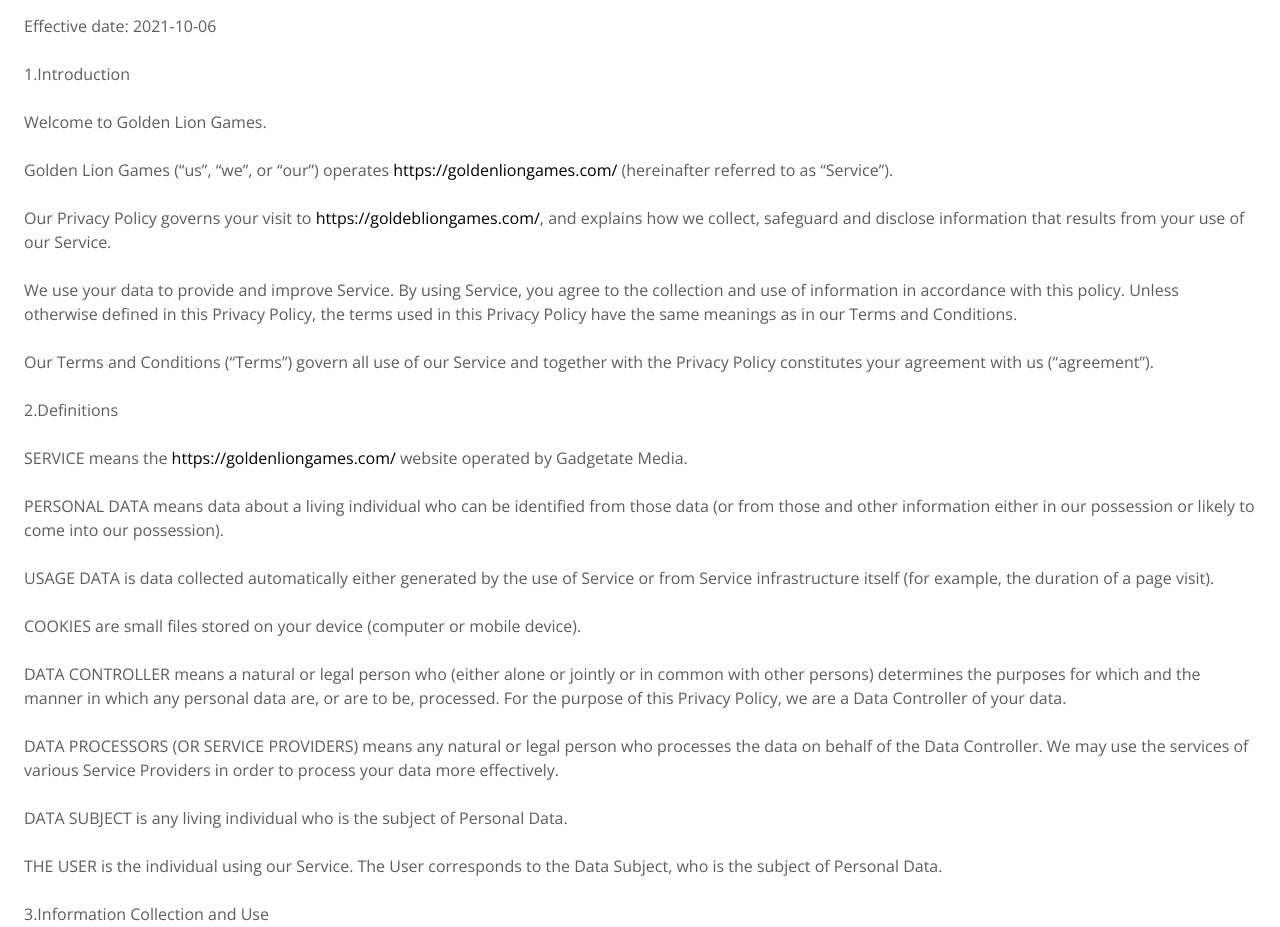
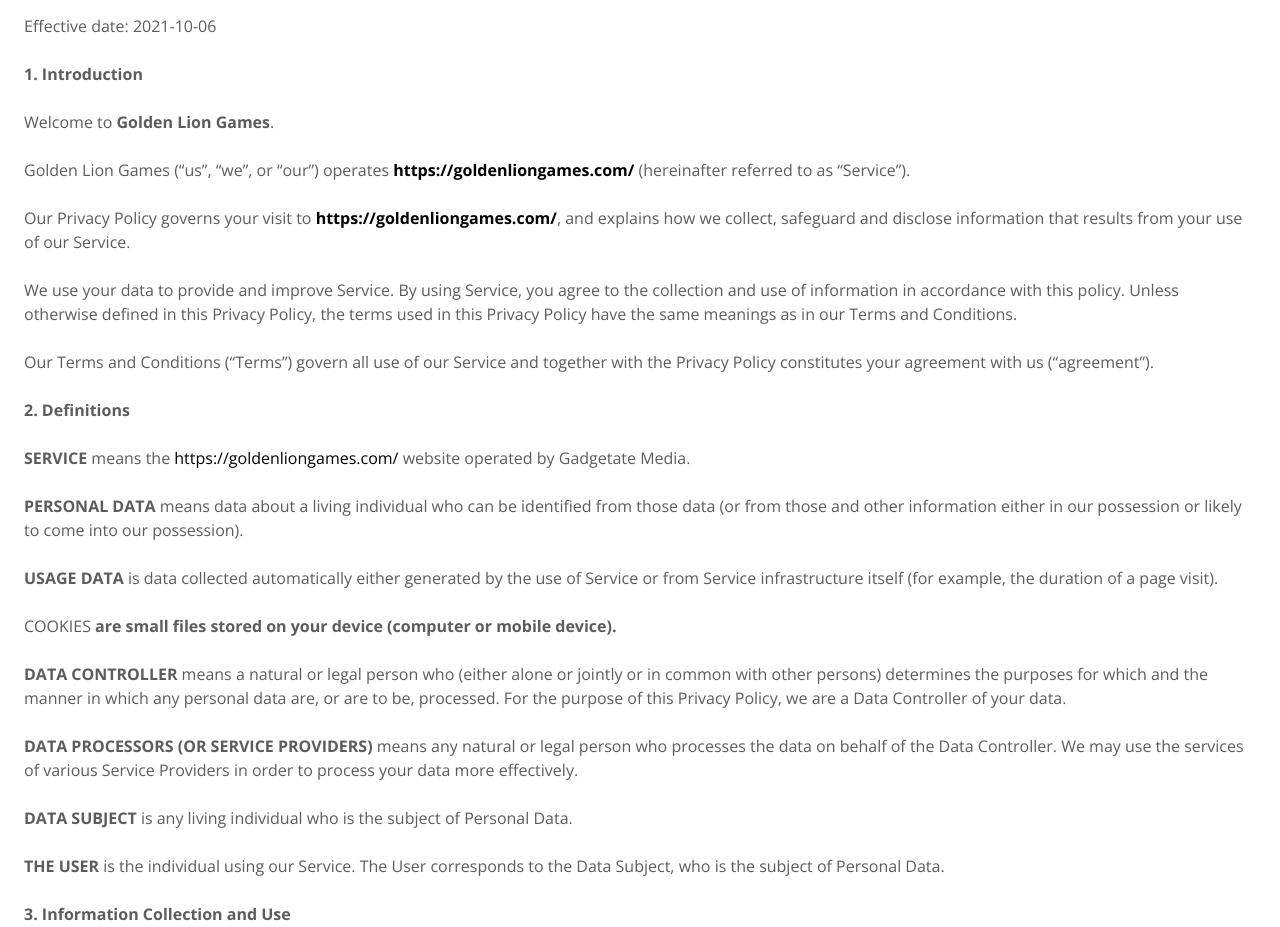
Before and after one commit to KirillUnited/slotfinders, a Gatsby site: page /privacy in a window 1280 px wide. Shown: the part 225-1152 px from the top of the page. Built offline with nearby package versions, Linux system fonts and the light colour scheme; Gatsby itself is replaced by a stand-in of ours.

Commit message:
Update privacy

```diff
--- a/gatsby-browser.js
+++ b/gatsby-browser.js
@@ -1,4 +1,5 @@
 import "@fontsource/open-sans/400.css";
 import "@fontsource/open-sans/500.css";
 import "@fontsource/open-sans/600.css";
+import "@fontsource/open-sans/700.css";
 import "@fontsource/space-grotesk/700.css";
--- a/src/data/posts/privacy-policy.md
+++ b/src/data/posts/privacy-policy.md
@@ -5,43 +5,43 @@
 
 Effective date: 2021-10-06
 
-1.Introduction
+**1. Introduction**
 
- Welcome to Golden Lion Games.
+ Welcome to **Golden Lion Games**.
 
-   Golden Lion Games (“us”, “we”, or “our”) operates https://goldenliongames.com/ (hereinafter referred to as “Service”).
+   Golden Lion Games (“us”, “we”, or “our”) operates **https://goldenliongames.com/** (hereinafter referred to as “Service”).
 
-   Our Privacy Policy governs your visit to https://goldebliongames.com/, and explains how we collect, safeguard and disclose information that results from your use of our Service.
+   Our Privacy Policy governs your visit to **https://goldenliongames.com/**, and explains how we collect, safeguard and disclose information that results from your use of our Service.
 
    We use your data to provide and improve Service. By using Service, you agree to the collection and use of information in accordance with this policy. Unless otherwise defined in this Privacy Policy, the terms used in this Privacy Policy have the same meanings as in our Terms and Conditions.
 
    Our Terms and Conditions (“Terms”) govern all use of our Service and together with the Privacy Policy constitutes your agreement with us (“agreement”).
 
-2.Definitions
+**2. Definitions**
 
-   SERVICE means the https://goldenliongames.com/ website operated by Gadgetate Media.
+   **SERVICE** means the https://goldenliongames.com/ website operated by Gadgetate Media.
 
-   PERSONAL DATA means data about a living individual who can be identified from those data (or from those and other information either in our possession or likely to come into our possession).
+   **PERSONAL DATA** means data about a living individual who can be identified from those data (or from those and other information either in our possession or likely to come into our possession).
 
-   USAGE DATA is data collected automatically either generated by the use of Service or from Service infrastructure itself (for example, the duration of a page visit).
+   **USAGE DATA** is data collected automatically either generated by the use of Service or from Service infrastructure itself (for example, the duration of a page visit).
 
-   COOKIES are small files stored on your device (computer or mobile device).
+   COOKIES **are small files stored on your device (computer or mobile device).**
 
-   DATA CONTROLLER means a natural or legal person who (either alone or jointly or in common with other persons) determines the purposes for which and the manner in which any personal data are, or are to be, processed. For the purpose of this Privacy Policy, we are a Data Controller of your data.
+   **DATA CONTROLLER** means a natural or legal person who (either alone or jointly or in common with other persons) determines the purposes for which and the manner in which any personal data are, or are to be, processed. For the purpose of this Privacy Policy, we are a Data Controller of your data.
 
-   DATA PROCESSORS (OR SERVICE PROVIDERS) means any natural or legal person who processes the data on behalf of the Data Controller. We may use the services of various Service Providers in order to process your data more effectively.
+   **DATA PROCESSORS (OR SERVICE PROVIDERS)** means any natural or legal person who processes the data on behalf of the Data Controller. We may use the services of various Service Providers in order to process your data more effectively.
 
-   DATA SUBJECT is any living individual who is the subject of Personal Data.
+   **DATA SUBJECT** is any living individual who is the subject of Personal Data.
 
-   THE USER is the individual using our Service. The User corresponds to the Data Subject, who is the subject of Personal Data.
+   **THE USER** is the individual using our Service. The User corresponds to the Data Subject, who is the subject of Personal Data.
 
-3.Information Collection and Use
+**3. Information Collection and Use**
 
    We collect several different types of information for various purposes to provide and improve our Service to you.
 
-4.Types of Data Collected
+**4. Types of Data Collected**
 
-   Personal Data
+   **Personal Data**
 
    While using our Service, we may ask you to provide us with certain personally identifiable information that can be used to contact or identify you (“Personal Data”). Personally identifiable information may include, but is not limited to:
 
@@ -57,7 +57,7 @@
 
    We may use your Personal Data to contact you with newsletters, marketing or promotional materials and other information that may be of interest to you. You may opt out of receiving any, or all, of these communications from us by following the unsubscribe link.
 
-Usage Data
+**Usage Data**
 
 We may also collect information that your browser sends whenever you visit our Service or when you access Service by or through any device (“Usage Data”).
 
@@ -65,7 +65,7 @@
 
 When you access Service with a device, this Usage Data may include information such as the type of device you use, your device unique ID, the IP address of your device, your device operating system, the type of Internet browser you use, unique device identifiers and other diagnostic data.
 
-Tracking Cookies Data
+**Tracking Cookies Data**
 
 We use cookies and similar tracking technologies to track the activity on our Service and we hold certain information.
 
@@ -73,7 +73,7 @@
 
 You can instruct your browser to refuse all cookies or to indicate when a cookie is being sent. However, if you do not accept cookies, you may not be able to use some portions of our Service.
 
-Examples of Cookies we use:
+**Examples of Cookies we use:**
 
 0.1. Session Cookies: We use Session Cookies to operate our Service.
 
```
